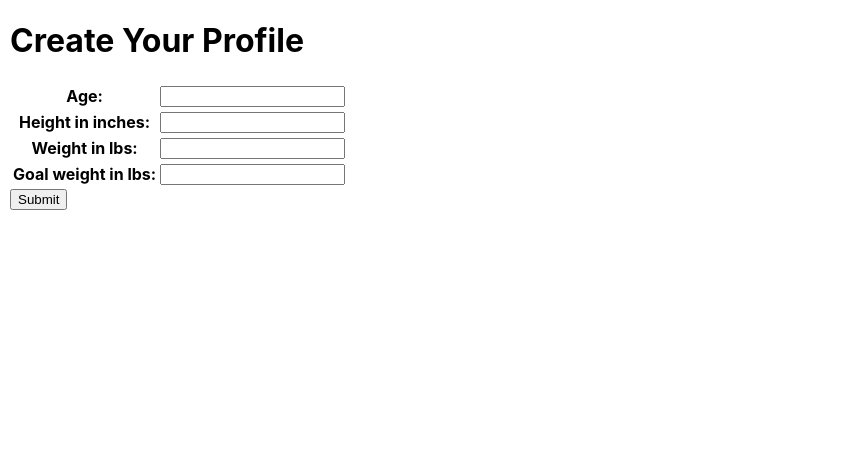
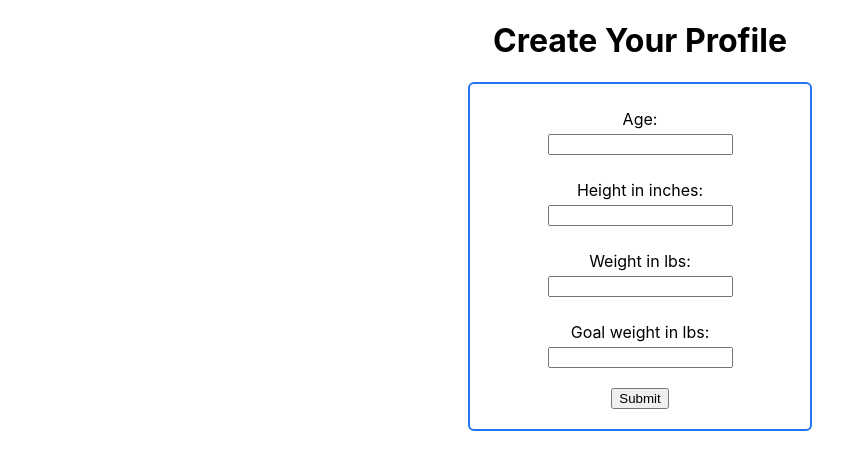
Before and after one commit to JImmyJImmy0/thehustle, a Django app: page /accounts/createprofile/ in a window 1280 px wide. Shown: the part 82-552 px from the top of the page, without its empty margins (0-865 px from the left). Run offline with Django 3.2, Linux system fonts and the light colour scheme.

Commit message:
first pass at createprofile style

```diff
--- a/main_app/static/css/createprofile.css
+++ b/main_app/static/css/createprofile.css
@@ -0,0 +1,26 @@
+main {
+    display: flex;
+    flex-direction: column;
+    justify-content: center;
+    align-items: center;
+}
+
+.form-container {
+    display: flex;
+    flex-direction: column;
+    justify-content: center;
+    align-items: center;
+    border: rgb(36, 116, 248) solid 2px;
+    padding: 0 20px 20px 20px;
+    border-radius: 6px;
+    width: 300px
+}
+
+label {
+    margin-top: 25px;
+    margin-bottom: 5px;
+}
+
+.submit-btn {
+    margin-top: 20px;
+}
--- a/main_app/templates/createprofile.html
+++ b/main_app/templates/createprofile.html
@@ -15,9 +15,7 @@
 {% endif %}
 <form action="" method='post' class='form-container' autocomplete='off'>
     {% csrf_token %}
-    <table>
-        {{ profile_form.as_table }}
-    </table>
+    {{ profile_form.as_table }}
     <button type='submit' class='submit-btn'>Submit</button>
 </form>
 
```
